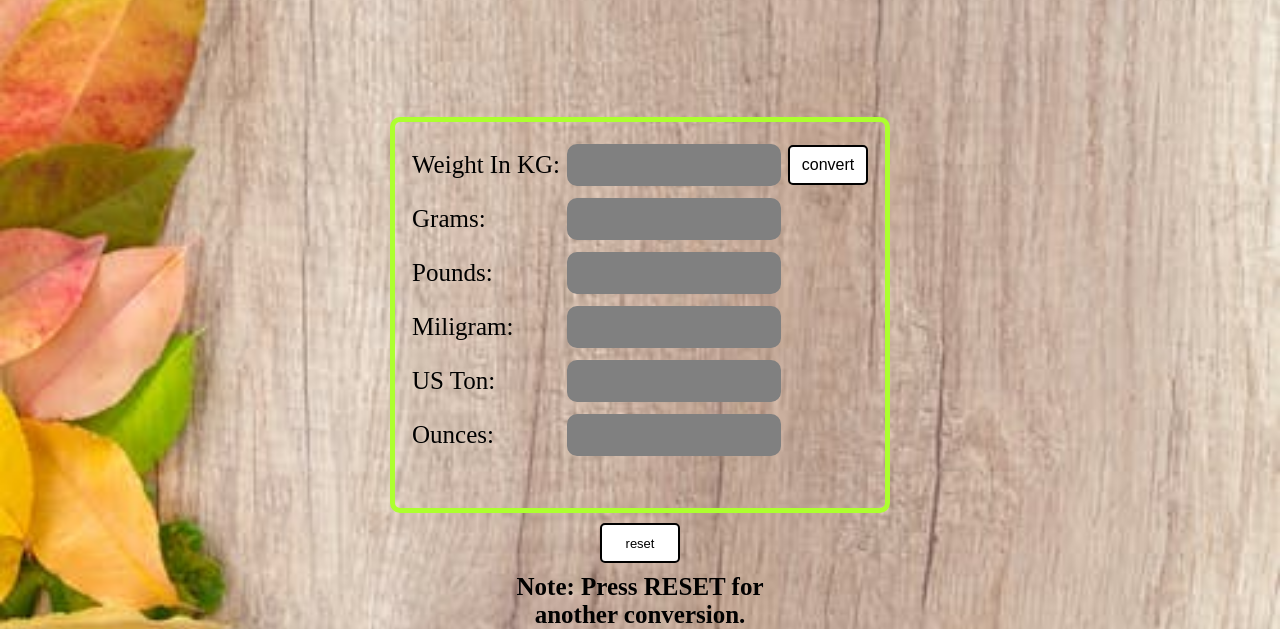
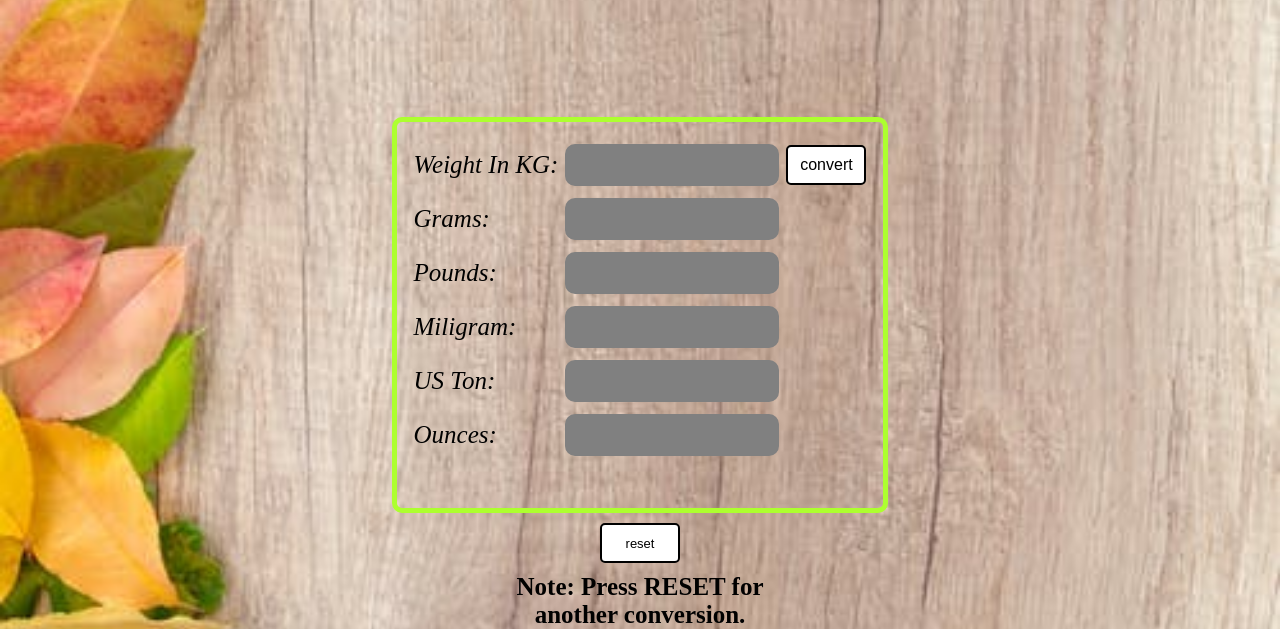
Before and after one commit to Rakshit17patel/Hactoberfest, a plain HTML site: page index.html in a window 1280 px wide. Shown: the part 184-813 px from the top of the page. Drawn offline with Linux system fonts and the light colour scheme.

Commit message:
index.html

```diff
--- a/index.html
+++ b/index.html
@@ -11,32 +11,32 @@
 </head>
 
 <body>
-    <div class="title"><h1>Weight Translator</h1></hr></div>
+    <div class="title"><h1><i>Weight Translator</i></h1></hr></div>
     <form>
         <table id="table">
             <tr>
-                <td><label>Weight In KG:</label></td>
+                <td><label><i>Weight In KG:</i></label></td>
                 <td> <input class="number" type="number" name="kg" id="in_kg"></td>
                 <td><input type="button" class="btn" value="convert" name="convert" onclick="check()"></td>
             </tr>
             <tr>
-                <td><label> Grams:</label></td>
+                <td><label> <i>Grams:</i></label></td>
                 <td> <input type="number" class="number" name="gram" id="in_g"></td>
             </tr>
             <tr>
-                <td><label>Pounds:</label></td>
+                <td><label><i>Pounds:</i></label></td>
                 <td> <input type="number" class="number" name="p" id="in_p"></td>
             </tr>
             <tr>
-                <td><label> Miligram:</label></td>
+                <td><label><i> Miligram:</i></label></td>
                 <td> <input type="number" class="number" name="mg" id="in_mg"></td>
             </tr>
             <tr>
-                <td><label> US Ton:</label></td>
+                <td><label><i> US Ton:</i></label></td>
                 <td> <input type="number" class="number" name="ut" id="in_t"></td>
             </tr>
             <tr>
-                <td><label>Ounces:</label></td>
+                <td><label><i>Ounces:</i></label></td>
                 <td> <input type="number" class="number" name="o" id="in_o"></td>
             </tr>
         </table>
```
